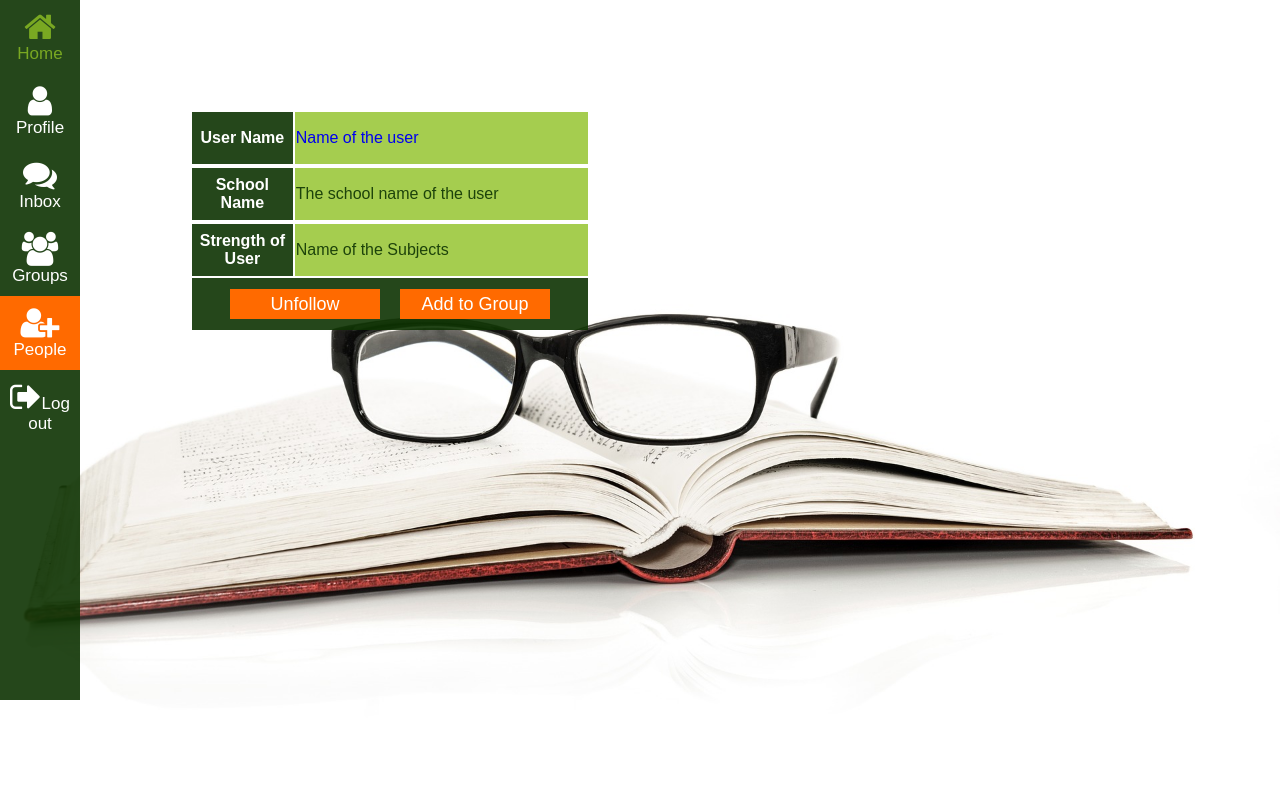
After one commit to anirban-biswas/Web-Based-Design, a PHP site: page /people.php in a window 1280 px wide. The commit adds this page. Run offline with PHP 8.4, Linux system fonts and the light colour scheme.

Commit message:
The links updated
Changed the links on all the pages to strealine and some updates for people and groups page.

```diff
--- /dev/null
+++ b/People.php
@@ -0,0 +1,41 @@
+    <!DOCTYPE html>
+
+    <html lang="en" xmlns="http://www.w3.org/1999/xhtml">
+    <head>
+        <meta charset="utf-8">
+    <meta name="viewport" content="width=device-width, initial-scale=1">
+    <link rel="stylesheet" type="text/css" href= "style.css" />
+    <link rel="stylesheet" href="https://cdnjs.cloudflare.com/ajax/libs/font-awesome/4.7.0/css/font-awesome.min.css">
+    <link href="https://fonts.googleapis.com/css?family=Amatic+SC" rel="stylesheet">
+
+	<title>STUDY GROUP</title>
+    </head>
+    <body>
+        <section>
+        <div  class="icon-bar" >
+      <a href="main.php"><i class="fa fa-home fa-2x"></i>Home</a>
+      <a href="profile.php"><i class="fa fa-user fa-2x"></i>Profile</a>
+      <a href="inbox.php"><i class="fa fa-comments fa-2x"></i>Inbox</a>
+      <a href="groups.php"><i class="fa fa-users fa-2x"></i>Groups</a>
+      <a class="active" href="people.php"><i class="fa fa-user-plus fa-2x"></i>People</a>
+      <a href="logout.php"><i class="fa fa-sign-out fa-2x"></i>Log out</a>
+</div>
+            <div class= "table">
+                <table>
+                <tr>
+                    <th>User Name</th>
+                    <td><a href="profile.php"> Name of the user</a></td>
+                    <tr/><tr>
+                    <th>School Name</th>
+                    <td>The school name of the user</td>
+                    <tr/><tr>
+                    <th>Strength of User</th>
+                    <td>Name of the Subjects</td>
+                    </tr><tr>
+                    <th colspan="2" class = "formbox"><input type="submit" name="Unfollow" value="Unfollow" /><input type="submit" name="Group" value="Add to Group" /></th>
+                    </tr>
+                </table>
+            </div>
+        </section>
+    </body>
+    </html>
--- a/Registration.php
+++ b/Registration.php
@@ -20,7 +20,7 @@
 			?>
     <section>
     <div class="SignUpbox">
-        <h1>Registration Form</h1>
+        <h3>Registration Form</h3>
         <?php
 
 				$Squery = "SELECT `name` FROM `school`";
@@ -126,7 +126,7 @@
             <th>Re-Enter Password<br>
                 <input type="password" name="rpassword" placeholder="  ReEnter Password" /></th></tr></h4>
             <tr><th><input type="submit" name="submit" value="Sign Up" />
-            <p>Already a member? <a href="Login.php"> Sign In here!</a></p></th></tr>
+            <p>Already a member? <a href="index.php"> Sign In here!</a></p></th></tr>
                 </table>
         </form>
             </div>
--- a/style.css
+++ b/style.css
@@ -50,18 +50,25 @@ section {
 }
 
 h1{
-    margin:0;
-    text-align: center;
-    font-size: 22px;
+    margin: 10px 0 0 100px;
+    padding: 0 0 0px;
+    text-align: left;
+    font-size: 70px;
+    font-family: 'Amatic SC', cursive;
     color: #ff6a00;
 }
-
 h2{
     margin:0;
     padding: 0 0 5px;
     text-align: center;
     font-size: 22px;
     color: #fff;
+}
+h3{
+    margin:0;
+    text-align: center;
+    font-size: 22px;
+    color: #ff6a00;
 }
 
 .formbox p{
@@ -115,6 +122,7 @@ h2{
 .formbox a:hover {
      color: #ff0000;
     }
+
 .formbox select[name="school"]{
     height: 30px;
     width: 200px;
@@ -135,49 +143,63 @@ h2{
     padding: 20px 20px;
 
 }
-.Navigation {
-    margin-left: 0 auto;
-    float:left;
-    padding: 0px;
-    width: 150px;
-    height: 100vh;
-    background: rgba(14, 52, 3, 0.7);
-}
-.Navigation a{
-    text-decoration:none;
-    color:white;
-    padding: 20px;
-    padding-left:15px;
-}
-.Navigation ul li{
-    list-style-type:none;
-    display:block;
-    padding: 15px;
-    border-bottom: 2px solid;
-    border-bottom-color: #ff6a00;
-}
-.Navigation ul li:hover{
-    background: #ff0000;
-    cursor: pointer;
-    color: #000;
-}
-.selected{
-    background-color: white;
-}
-.selected a{
-    color:#ff6a00;
-}
-table.formbox{
+
+.table formbox{
     width: 600px;
     height: 400px;
 }
-table.table2{
-    border: 1px solid black;
+
+.table{
+    border:1 px solid black;
+    height: 220px;
+    width: 400px;
     padding: 10px;
     position: absolute;
     left: 180px;
     top: 100px;
-    background-color: white;
+}
+
+.table th{
+    background-color:rgba(14, 52, 3, 0.9);
+    color: white;
+    height: 50px;
+    width: 100px;
+}
+
+.table td{
+    background-color:rgba(143, 193, 36, 0.8);
+    color: rgba(14, 52, 3, 0.9);
+    height: 50px;
+    width: 300px;
+}
+
+.table input[type="submit"]{
+    width: 150px;
+    margin: 10px;
+}
+
+.table a:hover {
+     color: #ff0000;
+    }
+
+.group input[type="submit"]
+{
+    position:absolute;
+    top: 10%;
+    left:50%;
+    transform: translate(-50%,-50%);
+    width: 300px;
+    height: 30px;
+    background:#ff6a00;
+    color:#fff;
+    font-size: 18px;
+}
+
+.group input[type="submit"]:hover
+{
+    cursor: pointer;
+    background: #ff0000;
+    color: #000;
 }
 
 a{
```
Also changed, not shown: Groups.php (added, +43 -0 lines), Inbox.php (added, +23 -0 lines), Profile.php (added, +23 -0 lines), main.php (+6 -6 lines).
